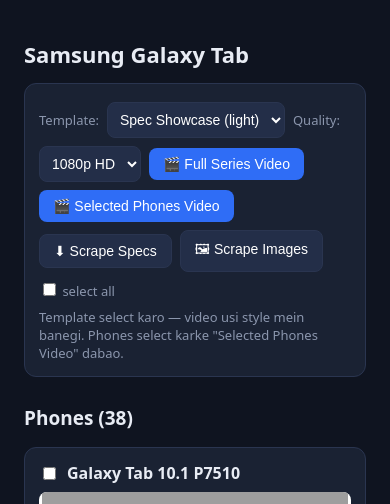
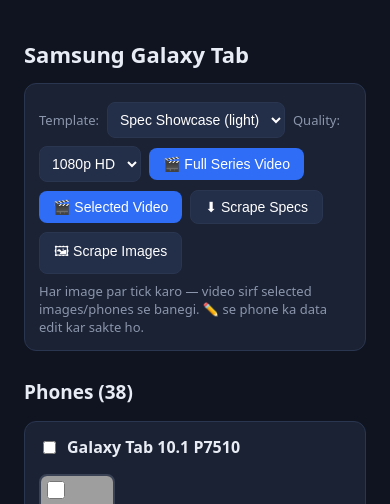
Before and after one commit to saif-9-coder/mobilevideosautomation, a Flask app: page /series/1 in a window 390 px wide. Shown: the part 86-590 px from the top of the page. Run offline with Flask 3, Linux system fonts and the light colour scheme; data comes from the database, SQL or seed files in the repository; both versions use the stored data as it was after the commit; grey boxes are pictures that could not be loaded.

Commit message:
Dashboard v5: per-image selection, phone data edit modal, scrape-all pipeline, spec-overwrite bugfix

```diff
--- a/dashboard/app.py
+++ b/dashboard/app.py
@@ -94,6 +94,9 @@ def series_view(series_id):
     for r in rows:
         p = _phone_dict(r)
         p["key"] = _key_specs(p)
+        p["all_images"] = [ir["local_path"] for ir in con.execute(
+            "SELECT local_path FROM phone_images WHERE phone_id=? AND local_path IS NOT NULL "
+            "ORDER BY position", (p["id"],)).fetchall()]
         phones.append(p)
     videos = con.execute(
         "SELECT * FROM videos WHERE series_id=? ORDER BY id DESC", (series_id,)).fetchall()
@@ -117,6 +120,17 @@ def phone_img(phone_id):
     p = con.execute("SELECT local_image FROM phones WHERE id=?", (phone_id,)).fetchone()
     if p and p["local_image"] and os.path.exists(p["local_image"]):
         return send_file(p["local_image"])
+    return ("not found", 404)
+
+
+@app.route("/img/<int:phone_id>/<int:pos>")
+def phone_img_pos(phone_id, pos):
+    con = db.connect()
+    r = con.execute(
+        "SELECT local_path FROM phone_images WHERE phone_id=? AND position=?",
+        (phone_id, pos)).fetchone()
+    if r and r["local_path"] and os.path.exists(r["local_path"]):
+        return send_file(r["local_path"])
     return ("not found", 404)
 
 
@@ -199,18 +213,30 @@ def api_build_series_video():
 
 @app.route("/api/build-selected-video", methods=["POST"])
 def api_build_selected_video():
+    import json as _j
     body = request.get_json(force=True)
-    ids = [str(int(i)) for i in body.get("phone_ids", [])]
     style = body.get("style", "spec_showcase")
     quality = body.get("quality", "1080p")
-    if not ids:
-        return jsonify({"ok": False, "error": "no phones selected"}), 400
-    _launch([os.path.join(ROOT, "video", "run_builder.py"),
-             "--phone-ids", ",".join(ids), "--style", style, "--quality", quality])
+    if body.get("selections"):
+        sel = body["selections"]
+        if not sel:
+            return jsonify({"ok": False, "error": "no images selected"}), 400
+        _launch([os.path.join(ROOT, "video", "run_builder.py"),
+                 "--selections", _j.dumps(sel), "--style", style,
+                 "--quality", quality])
+        n = len(sel)
+    else:
+        ids = [str(int(i)) for i in body.get("phone_ids", [])]
+        if not ids:
+            return jsonify({"ok": False, "error": "no phones selected"}), 400
+        _launch([os.path.join(ROOT, "video", "run_builder.py"),
+                 "--phone-ids", ",".join(ids), "--style", style,
+                 "--quality", quality])
+        n = len(ids)
     con = db.connect()
     con.execute(
         "INSERT INTO videos (title, status, style, created_at) VALUES (?, 'queued', ?, ?)",
-        (f"selection ({len(ids)} phones)", style, db.now()))
+        (f"selection ({n} phones)", style, db.now()))
     con.commit()
     return jsonify({"ok": True})
 
@@ -237,6 +263,61 @@ def api_scrape_images():
 def api_templates():
     from video.style_spec import TEMPLATE_CHOICES
     return jsonify([{"id": t[0], "name": t[1]} for t in TEMPLATE_CHOICES])
+
+
+EDIT_FIELDS = ["title", "released", "year", "hz", "android", "chipset",
+               "display_inches", "display_panel", "camera_rear", "camera_front",
+               "storage", "ram", "battery", "weight"]
+
+
+@app.route("/api/phone/<int:phone_id>/edit-data")
+def api_phone_edit_data(phone_id):
+    from video.spec_fields import card_data
+    con = db.connect()
+    phone = db.get_phone(con, phone_id)
+    if not phone:
+        return jsonify({"ok": False}), 404
+    data = card_data(phone)
+    ov = phone.get("spec_overrides") or {}
+    return jsonify({
+        "ok": True, "id": phone_id, "name": phone["name"],
+        "announced": phone.get("announced") or "",
+        "fields": {k: ov.get(k) or "" for k in EDIT_FIELDS},
+        "current": {
+            "title": data["title"], "released": data["released"], "year": data["year"],
+            "hz": data["badges"][0], "android": data["badges"][1],
+            "chipset": data["badges"][2],
+            "display_inches": data["rows"][0][2], "display_panel": data["rows"][0][3],
+            "camera_rear": data["rows"][1][2], "camera_front": data["rows"][1][3],
+            "storage": data["rows"][2][2], "ram": data["rows"][3][2],
+            "battery": data["rows"][4][2], "weight": data["rows"][5][2],
+        },
+    })
+
+
+@app.route("/api/phone/<int:phone_id>/edit", methods=["POST"])
+def api_phone_edit(phone_id):
+    import json as _j
+    body = request.get_json(force=True)
+    con = db.connect()
+    if body.get("name"):
+        con.execute("UPDATE phones SET name=? WHERE id=?", (body["name"], phone_id))
+    if "announced" in body:
+        con.execute("UPDATE phones SET announced=? WHERE id=?",
+                    (body["announced"], phone_id))
+    ov = {k: (body.get("fields") or {}).get(k, "") for k in EDIT_FIELDS}
+    ov = {k: v for k, v in ov.items() if v}
+    con.execute("UPDATE phones SET spec_overrides=? WHERE id=?",
+                (_j.dumps(ov, ensure_ascii=False), phone_id))
+    con.commit()
+    # drop cached preview frames so the edit shows immediately
+    import glob as _g
+    for f in _g.glob(os.path.join(FRAMES, f"preview_{phone_id}_*")):
+        try:
+            os.remove(f)
+        except OSError:
+            pass
+    return jsonify({"ok": True})
 
 
 @app.route("/api/delete-videos", methods=["POST"])
--- a/dashboard/templates/series.html
+++ b/dashboard/templates/series.html
@@ -11,12 +11,11 @@
       <option value="1440p">1440p 2K</option>
     </select>
     <button class="btn" onclick="buildSeries({{ series.id }},this)">🎬 Full Series Video</button>
-    <button class="btn" onclick="buildSelected(this)">🎬 Selected Phones Video</button>
+    <button class="btn" onclick="buildSelected(this)">🎬 Selected Video</button>
     <button class="btn ghost" onclick="scrapeSpecs({{ series.id }},this)">⬇ Scrape Specs</button>
     <button class="btn ghost" onclick="scrapeImages({{ series.id }},this)">🖼 Scrape Images</button>
-    <label class="muted"><input type="checkbox" id="selall" onclick="document.querySelectorAll('.pc').forEach(c=>c.checked=this.checked)"> select all</label>
   </div>
-  <div class="muted" style="margin-top:8px">Template select karo — video usi style mein banegi. Phones select karke "Selected Phones Video" dabao.</div>
+  <div class="muted" style="margin-top:8px">Har image par tick karo — video sirf selected images/phones se banegi. ✏️ se phone ka data edit kar sakte ho.</div>
 </div>
 
 {% if videos %}
@@ -32,17 +31,30 @@
 {% endif %}
 
 <h2>Phones ({{ phones|length }})</h2>
-<div class="grid" style="grid-template-columns:repeat(auto-fill,minmax(240px,1fr))">
+<div class="grid" style="grid-template-columns:repeat(auto-fill,minmax(260px,1fr))">
 {% for p in phones %}
-<div class="card pcard">
+<div class="card pcard" data-pid="{{ p.id }}">
   <label style="display:flex;gap:8px;align-items:center;cursor:pointer">
-    <input type="checkbox" class="pc" value="{{ p.id }}">
+    <input type="checkbox" class="pc" value="{{ p.id }}" onchange="togglePhoneImgs({{ p.id }},this.checked)">
     <b>{{ p.name }}</b>
   </label>
-  {% if p.local_image %}<img class="phone tall" loading="lazy" src="/img/{{ p.id }}">{% endif %}
+  {% if p.all_images %}
+  <div class="thumbs" style="display:flex;gap:6px;flex-wrap:wrap;margin:8px 0">
+    {% for im in p.all_images %}
+    <label style="position:relative;cursor:pointer">
+      <input type="checkbox" class="ic" data-pid="{{ p.id }}" data-pos="{{ loop.index0 }}"
+             style="position:absolute;top:4px;left:4px;z-index:2;width:18px;height:18px" onchange="syncPhoneBox({{ p.id }})">
+      <img loading="lazy" src="/img/{{ p.id }}/{{ loop.index0 }}"
+           style="width:72px;height:72px;object-fit:cover;border-radius:8px;border:2px solid #3a4356">
+    </label>
+    {% endfor %}
+  </div>
+  {% elif p.local_image %}
+  <img class="phone tall" loading="lazy" src="/img/{{ p.id }}">
+  {% endif %}
   <div class="muted">{{ p.announced or '' }}
     {% if p.specs %}· <span style="color:#5fd97a">specs ✓</span>{% else %}· <span style="color:#e0a13e">no specs</span>{% endif %}
-    {% if p.local_image %}· <span style="color:#5fd97a">img ✓</span>{% else %}· <span style="color:#e0a13e">no img</span>{% endif %}
+    · {{ p.all_images|length or (1 if p.local_image else 0) }} img
   </div>
   {% if p.key.display %}<div class="spec"><b>Display:</b> {{ p.key.display }}</div>{% endif %}
   {% if p.key.chipset %}<div class="spec"><b>Chip:</b> {{ p.key.chipset }}</div>{% endif %}
@@ -51,11 +63,23 @@
   {% if p.key.camera %}<div class="spec"><b>Camera:</b> {{ p.key.camera }}</div>{% endif %}
   <div class="rowbtns">
     <button class="btn ghost" onclick="mOpen({{ p.id }})">👁 Preview</button>
+    <button class="btn ghost" onclick="openEdit({{ p.id }})">✏️ Edit</button>
     <button class="btn" onclick="buildPhone({{ p.id }},this)">🎬 Video</button>
   </div>
 </div>
 {% endfor %}
 </div>
+
+<!-- edit modal -->
+<div id="emodal" class="modal"><div class="mbox" style="max-width:640px">
+  <h3 style="margin-top:0">✏️ Edit phone data</h3>
+  <div id="efields" style="display:grid;grid-template-columns:1fr 1fr;gap:10px"></div>
+  <div class="rowbtns" style="margin-top:14px">
+    <button class="btn" onclick="saveEdit()">💾 Save</button>
+    <button class="btn ghost" onclick="document.getElementById('emodal').classList.remove('open')">Cancel</button>
+  </div>
+</div></div>
+
 <script>
 const tplSel=document.getElementById('tpl');
 fetch('/api/templates').then(r=>r.json()).then(ts=>{
@@ -63,32 +87,87 @@ fetch('/api/templates').then(r=>r.json()).then(ts=>{
 });
 function curTpl(){return tplSel.value||'spec_showcase';}
 function curQty(){return document.getElementById('qty').value||'1080p';}
-// preview uses selected template
 const _mOpen=mOpen;
 mOpen=function(pid){mSlides=['/slide/'+pid+'/0?theme='+curTpl(),'/slide/'+pid+'/1?theme='+curTpl()];mShow(0);
   document.getElementById('modal').classList.add('open');
   clearInterval(mTimer);mTimer=setInterval(()=>mShow(mIdx+1),2500);};
+
+// image-level selection
+function togglePhoneImgs(pid,on){
+  document.querySelectorAll('.ic[data-pid="'+pid+'"]').forEach(c=>c.checked=on);
+}
+function syncPhoneBox(pid){
+  const boxes=[...document.querySelectorAll('.ic[data-pid="'+pid+'"]')];
+  const anyOn=boxes.some(c=>c.checked);
+  const pc=document.querySelector('.pc[value="'+pid+'"]');
+  if(pc)pc.checked=anyOn;
+}
 function buildSelected(btn){
-  const ids=[...document.querySelectorAll('.pc:checked')].map(c=>c.value);
-  if(!ids.length){toast('Pehle kuch phones select karo ✓');return;}
+  const sel={};
+  document.querySelectorAll('.ic:checked').forEach(c=>{
+    const pid=c.dataset.pid,pos=parseInt(c.dataset.pos);
+    (sel[pid]=sel[pid]||[]).push(pos);
+  });
+  // phones with old single image and phone-box checked
+  document.querySelectorAll('.pc:checked').forEach(c=>{
+    const pid=c.value;
+    if(!sel[pid])sel[pid]=[0];
+  });
+  if(!Object.keys(sel).length){toast('Pehle kuch images select karo ✓');return;}
   btn.disabled=true;btn.textContent='⏳ Queued…';
   fetch('/api/build-selected-video',{method:'POST',headers:{'Content-Type':'application/json'},
-    body:JSON.stringify({phone_ids:ids,style:curTpl(),quality:curQty()})})
-  .then(r=>r.json()).then(d=>{toast(d.ok?'Selected video queued ✓':(d.error||'error'));btn.disabled=false;btn.textContent='🎬 Selected Phones Video';});
+    body:JSON.stringify({selections:sel,style:curTpl(),quality:curQty()})})
+  .then(r=>r.json()).then(d=>{toast(d.ok?'Selected video queued ✓':(d.error||'error'));btn.disabled=false;btn.textContent='🎬 Selected Video';});
 }
 function scrapeSpecs(sid,btn){btn.disabled=true;btn.textContent='⏳ Scraping…';
   fetch('/api/scrape-specs',{method:'POST',headers:{'Content-Type':'application/json'},body:JSON.stringify({series_id:sid})})
-  .then(r=>r.json()).then(()=>{toast('Specs scraping started ✓ (page refresh karo thodi der baad)');btn.disabled=false;btn.textContent='⬇ Scrape Specs';});}
+  .then(r=>r.json()).then(()=>{toast('Specs scraping started ✓');btn.disabled=false;btn.textContent='⬇ Scrape Specs';});}
 function scrapeImages(sid,btn){btn.disabled=true;btn.textContent='⏳ Scraping…';
   fetch('/api/scrape-images',{method:'POST',headers:{'Content-Type':'application/json'},body:JSON.stringify({series_id:sid})})
-  .then(r=>r.json()).then(()=>{toast('Images downloading ✓ (page refresh karo thodi der baad)');btn.disabled=false;btn.textContent='🖼 Scrape Images';});}
-// pass template into single-video builds too
-const _buildPhone=buildPhone, _buildSeries=buildSeries;
+  .then(r=>r.json()).then(()=>{toast('Images downloading ✓');btn.disabled=false;btn.textContent='🖼 Scrape Images';});}
+const _buildPhone=buildPhone,_buildSeries=buildSeries;
 buildPhone=function(pid,btn){btn.disabled=true;btn.textContent='⏳ Queued…';
   fetch('/api/build-video',{method:'POST',headers:{'Content-Type':'application/json'},body:JSON.stringify({phone_id:pid,style:curTpl(),quality:curQty()})})
   .then(r=>r.json()).then(()=>{toast('Video build queued ✓');btn.textContent='✓ Queued';});};
 buildSeries=function(sid,btn){btn.disabled=true;btn.textContent='⏳ Queued…';
   fetch('/api/build-series-video',{method:'POST',headers:{'Content-Type':'application/json'},body:JSON.stringify({series_id:sid,style:curTpl(),quality:curQty()})})
   .then(r=>r.json()).then(()=>{toast('Full series video queued ✓');btn.textContent='✓ Queued';});};
+
+// edit modal
+let editPid=null;
+const FIELD_LABELS={title:'Name',released:'Released (e.g. Released 2024, Jan)',year:'Year',hz:'Refresh rate (120Hz)',
+android:'Android (Android 14)',chipset:'Chipset',display_inches:'Display size (6.8")',display_panel:'Display type',
+camera_rear:'Rear camera (200/10/50/12 MP)',camera_front:'Front camera (FRONT 12 MP)',storage:'Storage (256/512 GB)',
+ram:'RAM (12 GB)',battery:'Battery (5.000 mAh)',weight:'Weight (232 g)'};
+function openEdit(pid){
+  fetch('/api/phone/'+pid+'/edit-data').then(r=>r.json()).then(d=>{
+    if(!d.ok){toast('error');return;}
+    editPid=pid;
+    const box=document.getElementById('efields');box.innerHTML='';
+    const mk=(key,label,val,ph)=>`<label class="muted" style="display:block">${label}<br>
+      <input data-k="${key}" value="${(val||'').replace(/"/g,'&quot;')}" placeholder="${ph||''}"
+      style="width:100%;padding:8px;border-radius:8px;border:1px solid #3a4356;background:#1a2233;color:#e8ecf4"></label>`;
+    box.innerHTML+=mk('__name','Phone name',d.name,'');
+    box.innerHTML+=mk('__announced','Announced',d.announced,'');
+    Object.keys(FIELD_LABELS).forEach(k=>{
+      box.innerHTML+=mk(k,FIELD_LABELS[k],d.fields[k],d.current[k]||'');
+    });
+    document.getElementById('emodal').classList.add('open');
+  });
+}
+function saveEdit(){
+  const inputs=[...document.querySelectorAll('#efields input')];
+  const fields={};let name='',announced='';
+  inputs.forEach(i=>{
+    const k=i.dataset.k,v=i.value.trim();
+    if(k==='__name')name=v;else if(k==='__announced')announced=v;else if(v)fields[k]=v;
+  });
+  fetch('/api/phone/'+editPid+'/edit',{method:'POST',headers:{'Content-Type':'application/json'},
+    body:JSON.stringify({name,announced,fields})})
+  .then(r=>r.json()).then(d=>{
+    document.getElementById('emodal').classList.remove('open');
+    toast(d.ok?'Saved ✓ — page refresh karo':'error');
+  });
+}
 </script>
 {% endblock %}
```
Also changed, not shown: scraper/db.py (+16 -2 lines), scraper/run_scraper.py (+7 -2 lines), video/run_builder.py (+36 -0 lines), video/spec_fields.py (+22 -11 lines), README.md, data/mva.db, 1 other file.
